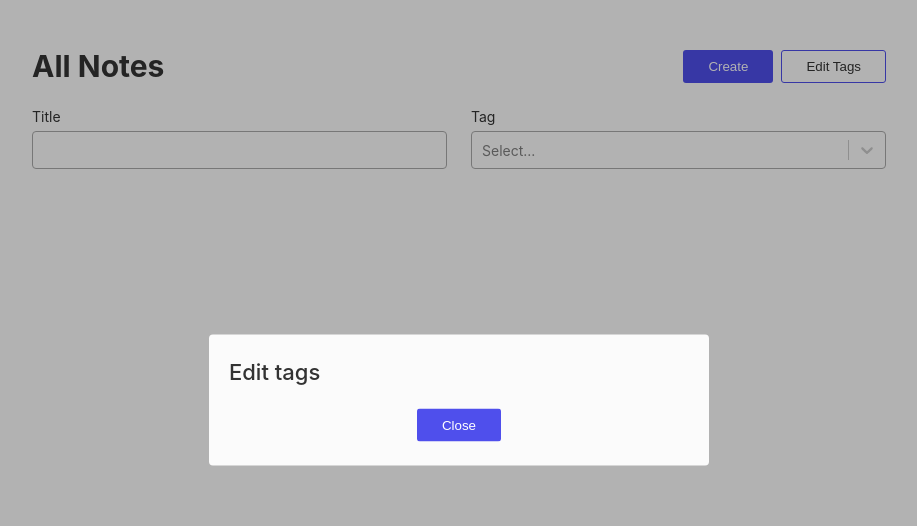
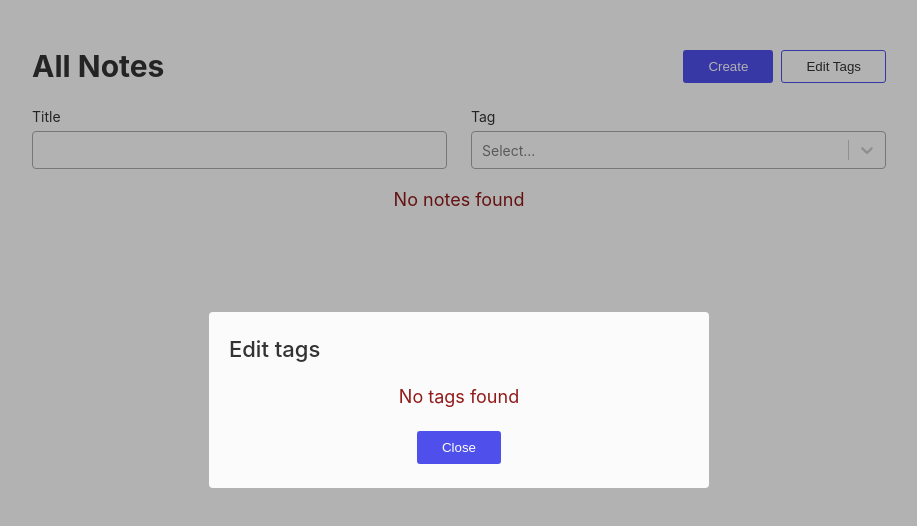
Before and after one commit to aandrv260/react-articles, a React (Create React App) app: page / in a window 1280 px wide. Both pictures are taken after a click on the button "Edit Tags". Shown: the top 526 px of the page, without its empty margins (181-1098 px from the left). Built offline with nearby package versions, Linux system fonts and the light colour scheme; some icons are missing.

Commit message:
Added ErrorMessage feedback

```diff
--- a/src/components/EditTags/EditTags.tsx
+++ b/src/components/EditTags/EditTags.tsx
@@ -2,6 +2,7 @@ import { useSelector } from 'react-redux';
 import { NotesSlice } from '../../models/store';
 import Button from '../Button/Button';
 import ButtonGroup from '../ButtonGroup/ButtonGroup';
+import ErrorMessage from '../ErrorMessage/ErrorMessage';
 import styles from '../Modal/Modal.module.scss';
 import ModalHeader from '../ModalHeader/ModalHeader';
 import ModalInput from '../ModalInput/ModalInput';
@@ -19,9 +20,8 @@ const EditTags = (props: EditTagsProps) => {
       <ModalHeader heading="Edit tags" onClose={closeHandler} />
 
       <div className={styles['modal__inputs']}>
-        {allTags.map(tag => (
-          <ModalInput tag={tag} key={Math.random()} />
-        ))}
+        {allTags.length === 0 && <ErrorMessage message="No tags found" />}
+        {allTags.length > 0 && allTags.map(tag => <ModalInput tag={tag} key={Math.random()} />)}
       </div>
 
       <ButtonGroup className={styles['modal__btn-group']}>
--- /dev/null
+++ b/src/components/ErrorMessage/ErrorMessage.module.scss
@@ -0,0 +1,6 @@
+.no-notes-error {
+  font-size: 1.8rem;
+  // margin-top: 4rem;
+  text-align: center;
+  color: var(--color-red-shade);
+}
--- /dev/null
+++ b/src/components/ErrorMessage/ErrorMessage.tsx
@@ -0,0 +1,11 @@
+import styles from './ErrorMessage.module.scss';
+
+interface ErrorMessageProps {
+  message: string;
+}
+
+const ErrorMessage = ({ message }: ErrorMessageProps) => {
+  return <p className={styles['no-notes-error']}>{message}</p>;
+};
+
+export default ErrorMessage;
--- a/src/components/InputBox/InputBox.tsx
+++ b/src/components/InputBox/InputBox.tsx
@@ -4,7 +4,6 @@ import styles from './InputBox.module.scss';
 import { NoteTagInfo } from '../../models/noteTags';
 import TooltipContainer from '../TooltipContainer/TooltipContainer';
 import { useState } from 'react';
-import { getStatusColor } from '../../utils/Form/formValidation';
 
 interface TooltipOptions {
   color: string;
--- a/src/components/Modal/Modal.module.scss
+++ b/src/components/Modal/Modal.module.scss
@@ -7,6 +7,7 @@
   background-color: rgba(0, 0, 0, 0.3);
   opacity: 0;
   visibility: hidden;
+  transition: all 200ms;
 
   &__box {
     position: absolute;
--- a/src/components/Modal/Modal.tsx
+++ b/src/components/Modal/Modal.tsx
@@ -25,16 +25,11 @@ const Modal = (props: ModalProps) => {
         ];
 
         return (
-          <div className={classNames.join(' ')} style={{ transition: `all 200ms` }}>
+          <div className={classNames.join(' ')}>
             <div className={styles['modal__box']}>{children}</div>
           </div>
         );
       }}
-      {/* {isVisible && (
-        <div className={styles['modal']}>
-          <div className={styles['modal__box']}>{children}</div>
-        </div>
-      )} */}
     </Transition>,
     document.getElementById('modal') as HTMLDivElement
   );
--- a/src/components/Notes/Notes.tsx
+++ b/src/components/Notes/Notes.tsx
@@ -1,4 +1,5 @@
 import { NotesInfo } from '../../models/notes';
+import ErrorMessage from '../ErrorMessage/ErrorMessage';
 import Note from '../Note/Note';
 import styles from './Notes.module.scss';
 
@@ -6,12 +7,14 @@ interface NotesProps {
   notes: NotesInfo;
 }
 
-const Notes = (props: NotesProps) => {
+const Notes = ({ notes }: NotesProps) => {
   return (
     <>
-      {props.notes.length > 0 && (
+      {notes.length === 0 && <ErrorMessage message="No notes found" />}
+
+      {notes.length > 0 && (
         <div className={styles['notes']}>
-          {props.notes.map(note => (
+          {notes.map(note => (
             <Note
               heading={note.heading}
               tags={note.tags}
--- a/src/components/TooltipContainer/TooltipContainer.tsx
+++ b/src/components/TooltipContainer/TooltipContainer.tsx
@@ -1,4 +1,4 @@
-import { useEffect, useLayoutEffect, useRef } from 'react';
+import { useLayoutEffect, useRef } from 'react';
 import { Transition } from 'react-transition-group';
 import TransitionOrig from 'react-transition-group/Transition';
 import styles from './TooltipContainer.module.scss';
```
Also changed, not shown: src/pages/AllNotesPage/AllNotesPage.tsx (+1 -13 lines).
